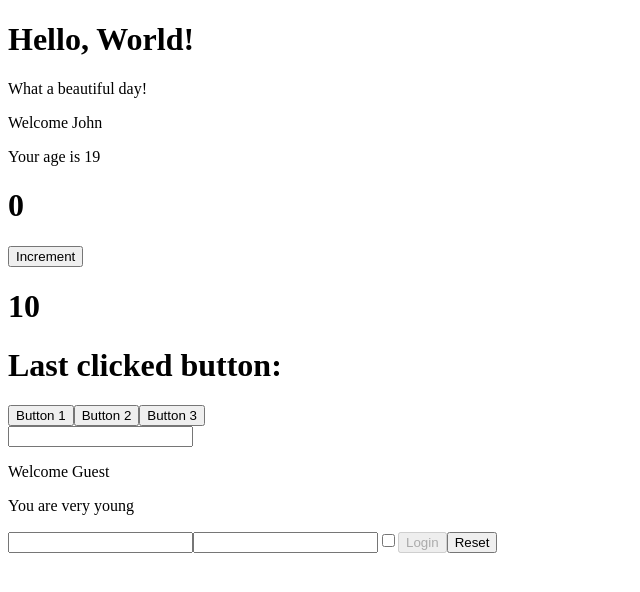
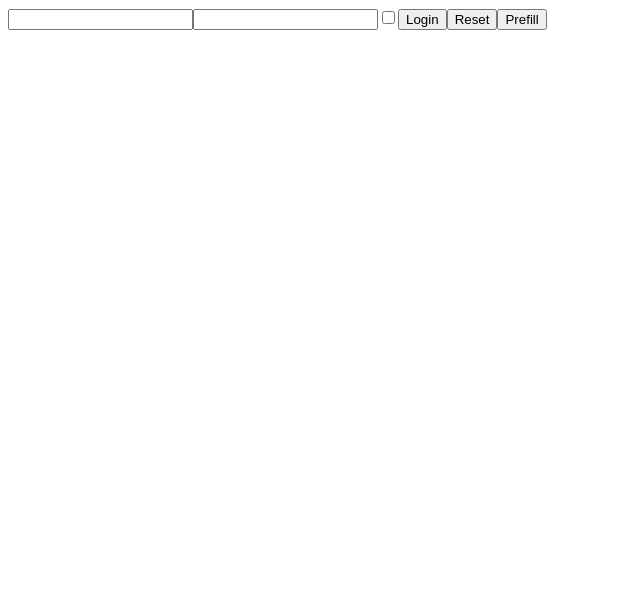
Before and after one commit to cyberRasam/React-exercises-Develhope, a React (Create React App) app in the folder my-app/: page / in a window 1280 px wide. Shown: the top 592 px of the page, without its empty margins (0-640 px from the left). Built offline with nearby package versions, Linux system fonts and the light colour scheme.

Commit message:
exc done

```diff
--- a/my-app/src/components/App.jsx
+++ b/my-app/src/components/App.jsx
@@ -5,19 +5,21 @@
 import { Hello } from './Hello';
 import InteractiveWelcome from './InteractiveWelcome';
 import Login from './Login';
+import UncontrolledLogin from './UncontrolledLogin';
 import { Welcome } from './Welcome';
 
 export class App extends React.Component {
   render() {
     return (
       <div>
-        <Hello />
+        {/* <Hello />
         <Welcome name="John" age={19} />
         <ClickCounter />
         <Counter initialValue={10} incTime={500} incAmount={10}></Counter>
         <ClickTracker />
         <InteractiveWelcome />
-        <Login  />
+        <Login  /> */}
+        <UncontrolledLogin />
       </div>
     );
   }
--- /dev/null
+++ b/my-app/src/components/UncontrolledLogin.jsx
@@ -0,0 +1,41 @@
+import React, { Component, createRef } from 'react'
+
+export class UncontrolledLogin extends Component {
+
+    _formRef = createRef()
+
+    handleSubmit = (event) => {
+        event.preventDefault()
+
+        const username = event.target.elements.username.value;
+        const password = event.target.elements.password.value;
+        const remember = event.target.elements.remember.checked;
+
+        console.log(
+            {username, password, remember}
+        )
+    }
+
+    handlePrefill = () => {
+        this._formRef.current.elements.username.value = "Rasam";
+        this._formRef.current.elements.password.value = "password";
+        this._formRef.current.elements.remember.checked = true
+    }
+
+  render() {
+    return (
+      <div>
+        <form ref={this._formRef} onSubmit={this.handleSubmit}>
+            <input name='username'  />
+            <input name='password' type='password' />
+            <input name='remember' type='checkbox' />
+            <button type='submit'>Login</button>
+            <button type='reset'>Reset</button>
+            <button type='button' onClick={this.handlePrefill}>Prefill</button>
+        </form>
+      </div>
+    )
+  }
+}
+
+export default UncontrolledLogin
```
